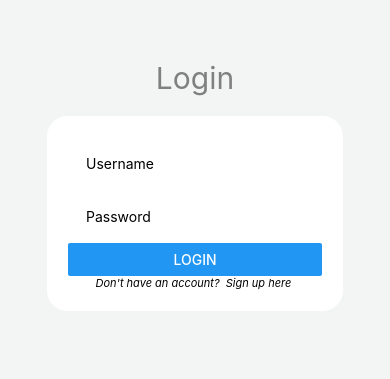
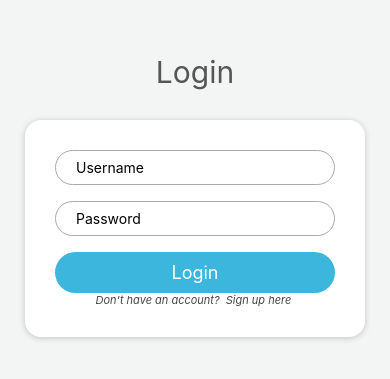
Before and after one commit to jamesatkinson02/SynopticProject2022, a React Native app in the folder SynopticProject/: screen /Login in a window 390 px wide. Shown: the part 227-606 px from the top of the page. Built offline with nearby package versions, Linux system fonts and the light colour scheme.

Commit message:
Created RMTextInput and RMButton components, and restyled Login and Signup

```diff
--- /dev/null
+++ b/SynopticProject/src/components/Inputs/Button.js
@@ -0,0 +1,15 @@
+import { Text, TouchableOpacity, View } from 'react-native';
+import { shared } from '../../styles/sharedSheet';
+import { textStyles } from '../../styles/textSheet';
+
+const RMButton = (props) => {
+  return (
+    <TouchableOpacity onPress={props.onPress}>
+      <View style={[shared.button, shared.buttonBlue]}>
+        <Text style={[shared.buttonText, textStyles.textLight]}>{props.title}</Text>
+      </View>
+    </TouchableOpacity>
+  );
+}
+
+export default RMButton;
--- a/SynopticProject/src/components/Inputs/TextInput.js
+++ b/SynopticProject/src/components/Inputs/TextInput.js
@@ -1,10 +1,11 @@
 import { useLinkProps } from '@react-navigation/native';
 import {TextInput} from 'react-native';
 import {shared} from '../../styles/sharedSheet';
-const TextInput = (props) => {
+
+const RMTextInput = (props) => {
   return (
-    <TextInput style={shared.input} placeholder={props.placeholder} onChange = {props.onChange} {...props} />
+    <TextInput style={shared.textInput} {...props} />
   );
 }
 
-export default TextInput;
+export default RMTextInput;
--- a/SynopticProject/src/styles/sharedSheet.js
+++ b/SynopticProject/src/styles/sharedSheet.js
@@ -72,6 +72,46 @@ export const shared = StyleSheet.create({
     },
   },
 
+  // components/Inputs/TextInput.js
+  textInput:{
+    paddingHorizontal: 20,
+    paddingVertical: 8,
+    marginBottom: 16,
+
+    backgroundColor: '#FFF',
+    borderRadius: 100,
+    borderWidth: 1,
+    borderColor: '#aaa',
+    width: 280,
+  },
+
+  // components/Inputs/Button.js
+  button: {
+    display: 'flex',
+    backgroundColor: 'red',
+    alignItems: 'center',
+    justifyContent: 'center',
+    borderRadius: 100,
+    padding: 10,
+  },
+
+  buttonGreen: {
+    backgroundColor: '#3DDE87',
+  },
+  buttonBlue: {
+    backgroundColor: '#3DB6DE',
+  },
+  buttonRed: {
+    backgroundColor: '#F04936',
+  },
+  buttonOrange: {
+    backgroundColor: '#FFA339',
+  },
+
+  buttonText: {
+    fontSize: 18,
+  },
+
 
   container: {
     backgroundColor:'#f2f5f3',
@@ -102,13 +142,4 @@ export const shared = StyleSheet.create({
     flexDirection: 'row',
     maxWidth: '90%',
   },
-  input:{
-    padding:10,
-    margin:8
-  },
-  smallItalics:{
-    fontStyle:'italic',
-    fontSize:11,
-  }
-
 })
--- a/SynopticProject/src/styles/textSheet.js
+++ b/SynopticProject/src/styles/textSheet.js
@@ -1,10 +1,30 @@
 import { StyleSheet } from 'react-native';
 
 export const textStyles = StyleSheet.create({
+  // Sizings/decorations
+  header: {
+    fontSize: 30,
+  },
+  subHeader: {
+    fontSize: 20,
+  },
+  smallItalic: {
+    fontStyle: 'italic',
+    fontSize: 11,
+  },
+
+  // Dark colours
   textDark: {
     color: '#333'
   },
+  textDark1: {
+    color: '#444'
+  },
+  textDark2: {
+    color: '#555'
+  },
 
+  // Light colours
   textLight: {
     color: '#FFF'
   },
--- a/SynopticProject/src/views/Login.js
+++ b/SynopticProject/src/views/Login.js
@@ -1,9 +1,15 @@
 import {React, useReducer} from 'react';
 import PropTypes from 'prop-types';
 import {shared} from '../styles/sharedSheet';
-import {Text, View, Button, Alert, TextInput} from 'react-native';
+import { textStyles } from '../styles/textSheet';
+import {Text, View, Alert,} from 'react-native';
 import {loginReducer} from '../reducers/loginReducer';
 import {Link} from '@react-navigation/native';
+
+import Card from '../components/Layout/Card';
+import RMTextInput from '../components/Inputs/TextInput';
+import RMButton from '../components/Inputs/Button';
+
 export default function Login({setToken})
 {
     const initialFormState = {
@@ -34,18 +40,18 @@ export default function Login({setToken})
 
     return (
         <View style={shared.container}>
-            <Text style={{fontSize:30, color:'grey'}}>Login</Text>
-            <View style={shared.borderWrapper}>
+            <Text style={[textStyles.header, textStyles.textDark2]}>Login</Text>
+            <Card centered={true}>
                 <View>
-                    <TextInput style={shared.input} placeholder="Username" onChange={e => {changeHandler('username', e)}} />
-                    <TextInput style={shared.input} placeholder="Password" onChange={e => {changeHandler('password', e)}} secureTextEntry={true}/>
-                    <Button title="Login" onPress={() => handleSubmit()}></Button>
+                    <RMTextInput placeholder="Username" onChange={e => {changeHandler('username', e)}} />
+                    <RMTextInput placeholder="Password" onChange={e => {changeHandler('password', e)}} secureTextEntry={true}/>
+                    <RMButton title="Login" onPress={() => handleSubmit()}/>
                 </View>
-                <Text style={shared.smallItalics}>
-                    Don't have an account? <Link style={shared.smallItalics} to={{ screen: 'Signup'}}> Sign up here </Link>
+
+                <Text style={[textStyles.smallItalic, textStyles.textDark1]}>
+                    Don't have an account? <Link style={[textStyles.smallItalic, textStyles.textDark1]} to={{ screen: 'Signup'}}> Sign up here </Link>
                 </Text>
-
-            </View>
+            </Card>
         </View>
     )
 }
--- a/SynopticProject/src/views/Signup.js
+++ b/SynopticProject/src/views/Signup.js
@@ -1,19 +1,24 @@
-import {View, Text} from 'react-native';
+import {View, Text, TextInput, Button} from 'react-native';
 import { shared } from '../styles/sharedSheet';
+import { textStyles } from '../styles/textSheet';
+
+import Card from '../components/Layout/Card';
+import RMTextInput from '../components/Inputs/TextInput';
+import RMButton from '../components/Inputs/Button';
 
 export default function Signup({navigation})
 {
     return(
     <View style={shared.container}>
-        <Text style={{fontSize:30, color:'grey'}}>Login</Text>
-            <View style={shared.borderWrapper}>
-                <View>
-                    <TextInput style={shared.input} placeholder="Username" />
-                    <TextInput style={shared.input} placeholder="Password" secureTextEntry={true} />
-                    <Button title="Sign up" ></Button>
-                </View>
+        <Text style={[textStyles.header, textStyles.textDark2]}>Sign up</Text>
 
+        <Card centered={true}>
+            <View>
+                <RMTextInput placeholder="Username" />
+                <RMTextInput placeholder="Password" secureTextEntry={true}/>
+                <RMButton title="Sign up"/>
             </View>
+        </Card>
     </View>
     );
 }
```
Also changed, not shown: 1 other file (tests, documents, lock files or other folders).
